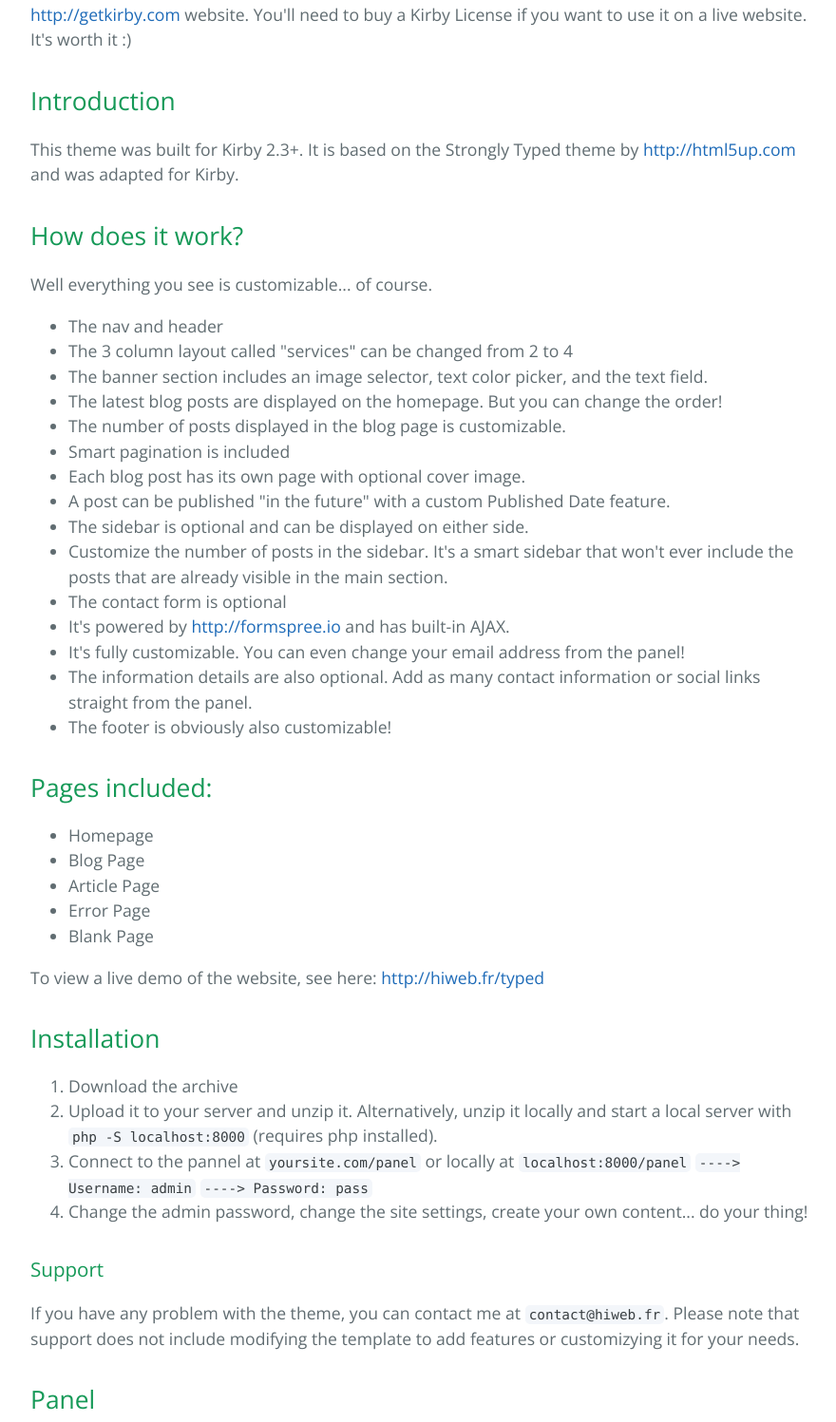
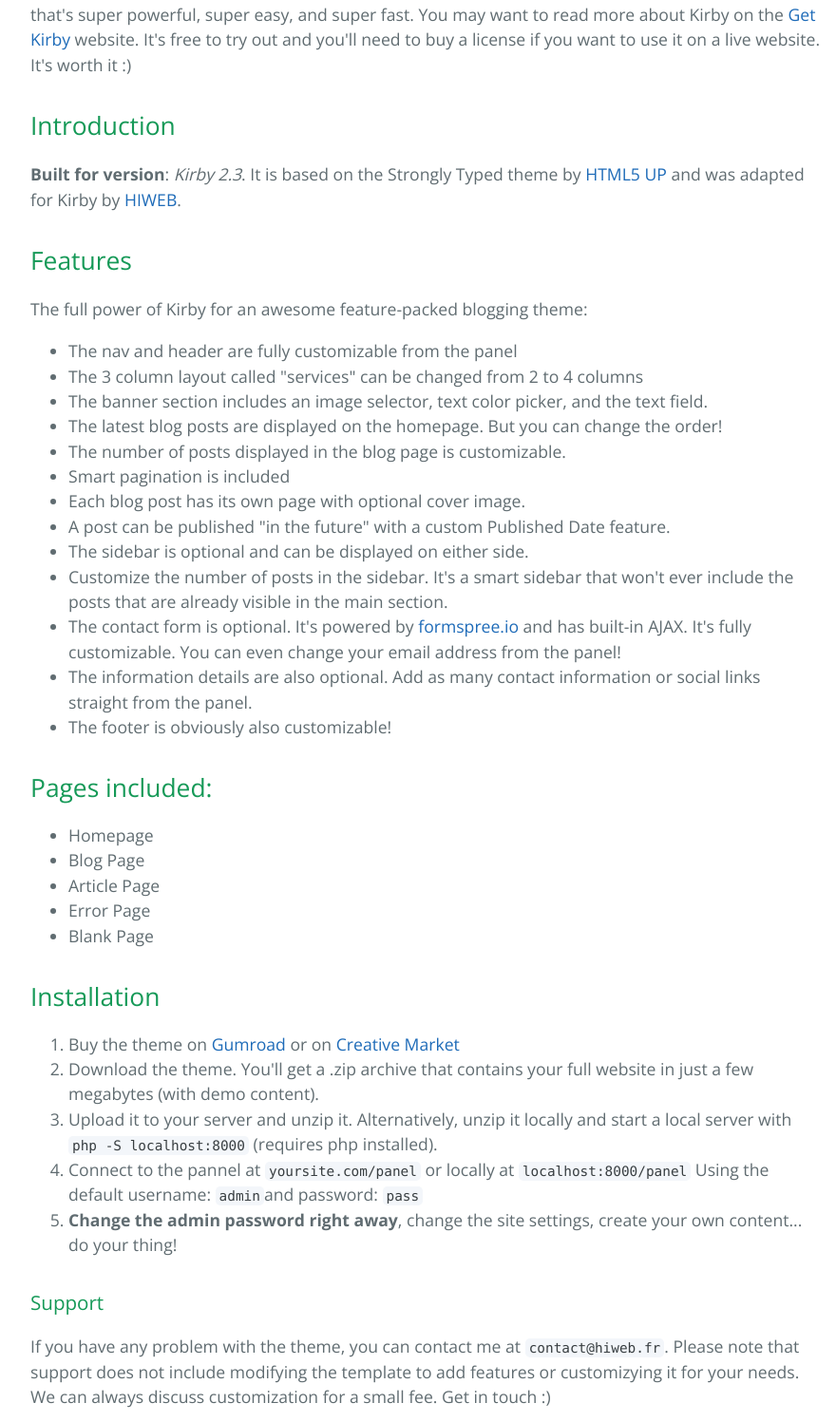
Before and after one commit to AgenceHiweb/typed, a plain HTML site: page index.html in a window 1280 px wide. Shown: the part 508-2005 px from the top of the page at 95% size, without its empty margins (192-1072 px from the left). Drawn offline with nearby package versions, Linux system fonts and the light colour scheme.

Commit message:
Updated Description
Updated Description

```diff
--- a/index.html
+++ b/index.html
@@ -22,21 +22,21 @@
       <h1>
 <a id="typed-kirby-theme" class="anchor" href="#typed-kirby-theme" aria-hidden="true"><span aria-hidden="true" class="octicon octicon-link"></span></a>TYPED. Kirby Theme</h1>
 
-TYPED. is a blog theme for Kirby CMS. You may want to read more about Kirby on the <a href="http://getkirby.com">http://getkirby.com</a> website. You'll need to buy a Kirby License if you want to use it on a live website. It's worth it :)</p>
+TYPED. is a blog theme for Kirby CMS. If you've never heard about Kirby, it's an awesome Flat CMS that's super powerful, super easy, and super fast. You may want to read more about Kirby on the <a href="http://getkirby.com">Get Kirby</a> website. It's free to try out and you'll need to buy a license if you want to use it on a live website. It's worth it :)</p>
 
 <h2>
 <a id="introduction" class="anchor" href="#introduction" aria-hidden="true"><span aria-hidden="true" class="octicon octicon-link"></span></a>Introduction</h2>
 
-<p>This theme was built for Kirby 2.3+. It is based on the Strongly Typed theme by <a href="http://html5up.com">http://html5up.com</a> and was adapted for Kirby. </p>
+<p><strong>Built for version</strong>: <i>Kirby 2.3</i>. It is based on the Strongly Typed theme by <a href="http://html5up.com">HTML5 UP</a> and was adapted for Kirby by <a href="http://hiweb.fr" title="HIWEB">HIWEB</a>.</p>
 
 <h2>
-<a id="how-does-it-work" class="anchor" href="#how-does-it-work" aria-hidden="true"><span aria-hidden="true" class="octicon octicon-link"></span></a>How does it work?</h2>
+<a id="features" class="anchor" href="#how-does-it-work" aria-hidden="true"><span aria-hidden="true" class="octicon octicon-link"></span></a>Features</h2>
 
-<p>Well everything you see is customizable... of course.</p>
+<p>The full power of Kirby for an awesome feature-packed blogging theme:</p>
 
 <ul>
-<li>The nav and header</li>
-<li>The 3 column layout called "services" can be changed from 2 to 4</li>
+<li>The nav and header are fully customizable from the panel</li>
+<li>The 3 column layout called "services" can be changed from 2 to 4 columns</li>
 <li>The banner section includes an image selector, text color picker, and the text field.</li>
 <li>The latest blog posts are displayed on the homepage. But you can change the order!</li>
 <li>The number of posts displayed in the blog page is customizable.</li>
@@ -45,9 +45,7 @@ TYPED. is a blog theme for Kirby CMS. You may want to read more about Kirby on t
 <li>A post can be published "in the future" with a custom Published Date feature.</li>
 <li>The sidebar is optional and can be displayed on either side. </li>
 <li>Customize the number of posts in the sidebar. It's a smart sidebar that won't ever include the posts that are already visible in the main section.</li>
-<li>The contact form is optional</li>
-<li>It's powered by <a href="http://formspree.io">http://formspree.io</a> and has built-in AJAX.</li>
-<li>It's fully customizable. You can even change your email address from the panel!</li>
+<li>The contact form is optional. It's powered by <a href="http://formspree.io">formspree.io</a> and has built-in AJAX. It's fully customizable. You can even change your email address from the panel!</li>
 <li>The information details are also optional. Add as many contact information or social links straight from the panel.</li>
 <li>The footer is obviously also customizable!</li>
 </ul>
@@ -63,26 +61,23 @@ TYPED. is a blog theme for Kirby CMS. You may want to read more about Kirby on t
 <li>Blank Page</li>
 </ul>
 
-<p>To view a live demo of the website, see here: <a href="http://hiweb.fr/typed">http://hiweb.fr/typed</a></p>
-
 <h2>
 <a id="installation" class="anchor" href="#installation" aria-hidden="true"><span aria-hidden="true" class="octicon octicon-link"></span></a>Installation</h2>
 
 <ol>
-<li>Download the archive</li>
+<li>Buy the theme on <a href="https://gum.co/EnTRbg">Gumroad</a> or on <a href="https://creativemarket.com/Hiweb.Kirby/753648-TYPED.-Blog-theme-for-Kirby-2.3">Creative Market</a>
+<li>Download the theme. You'll get a .zip archive that contains your full website in just a few megabytes (with demo content).</li>
 <li>Upload it to your server and unzip it. Alternatively, unzip it locally and start a local server with <code>php -S localhost:8000</code> (requires php installed). </li>
-<li>Connect to the pannel at <code>yoursite.com/panel</code> or locally at <code>localhost:8000/panel</code>
-<code>----&gt;  Username: admin</code>
-<code>----&gt;  Password: pass</code>
+<li>Connect to the pannel at <code>yoursite.com/panel</code> or locally at <code>localhost:8000/panel</code> Using the default username: <code>admin</code>and password: <code>pass</code>
 </li>
-<li>Change the admin password, change the site settings, create your own content... do your thing!</li>
+<li><strong>Change the admin password right away</strong>, change the site settings, create your own content... do your thing!</li>
 </ol>
 
 <h3>
 <a id="support" class="anchor" href="#support" aria-hidden="true"><span aria-hidden="true" class="octicon octicon-link"></span></a>Support</h3>
 
 <p>If you have any problem with the theme, you can contact me at <code>contact@hiweb.fr</code>.
-Please note that support does not include modifying the template to add features or customizying it for your needs.</p>
+Please note that support does not include modifying the template to add features or customizying it for your needs. We can always discuss customization for a small fee. Get in touch :)</p>
 
 <h2>
 <a id="panel" class="anchor" href="#panel" aria-hidden="true"><span aria-hidden="true" class="octicon octicon-link"></span></a>Panel</h2>
@@ -93,10 +88,10 @@ Beautiful blueprints for the whole website and tons of settings in the Dashboard
 <h2>
 <a id="demo-content" class="anchor" href="#demo-content" aria-hidden="true"><span aria-hidden="true" class="octicon octicon-link"></span></a>Demo Content</h2>
 
-<p>Demo content is made available for free. Images are all from unsplash.com. Please modify it before using on your website.</p>
+<p>Demo content is made available for free. Images are all from <a href="http://unsplash.com" title="unsplash.com">unsplash.com</a>. Please modify it before using on your website. Or keep the footer mention to unsplash.com.</p>
 
       <footer class="site-footer">
-        <span class="site-footer-owner"><a href="https://github.com/AgenceHiweb/typed">TYPED.</a> is maintained by <a href="https://github.com/AgenceHiweb">AgenceHiweb</a>.</span>
+        <span class="site-footer-owner"><a href="https://github.com/AgenceHiweb/typed">TYPED.</a> is maintained by <a href="https://github.com/AgenceHiweb">Agence Hiweb</a>.</span>
 
         <span class="site-footer-credits">This page was generated by <a href="https://pages.github.com">GitHub Pages</a> using the <a href="https://github.com/jasonlong/cayman-theme">Cayman theme</a> by <a href="https://twitter.com/jasonlong">Jason Long</a>.</span>
       </footer>
```
